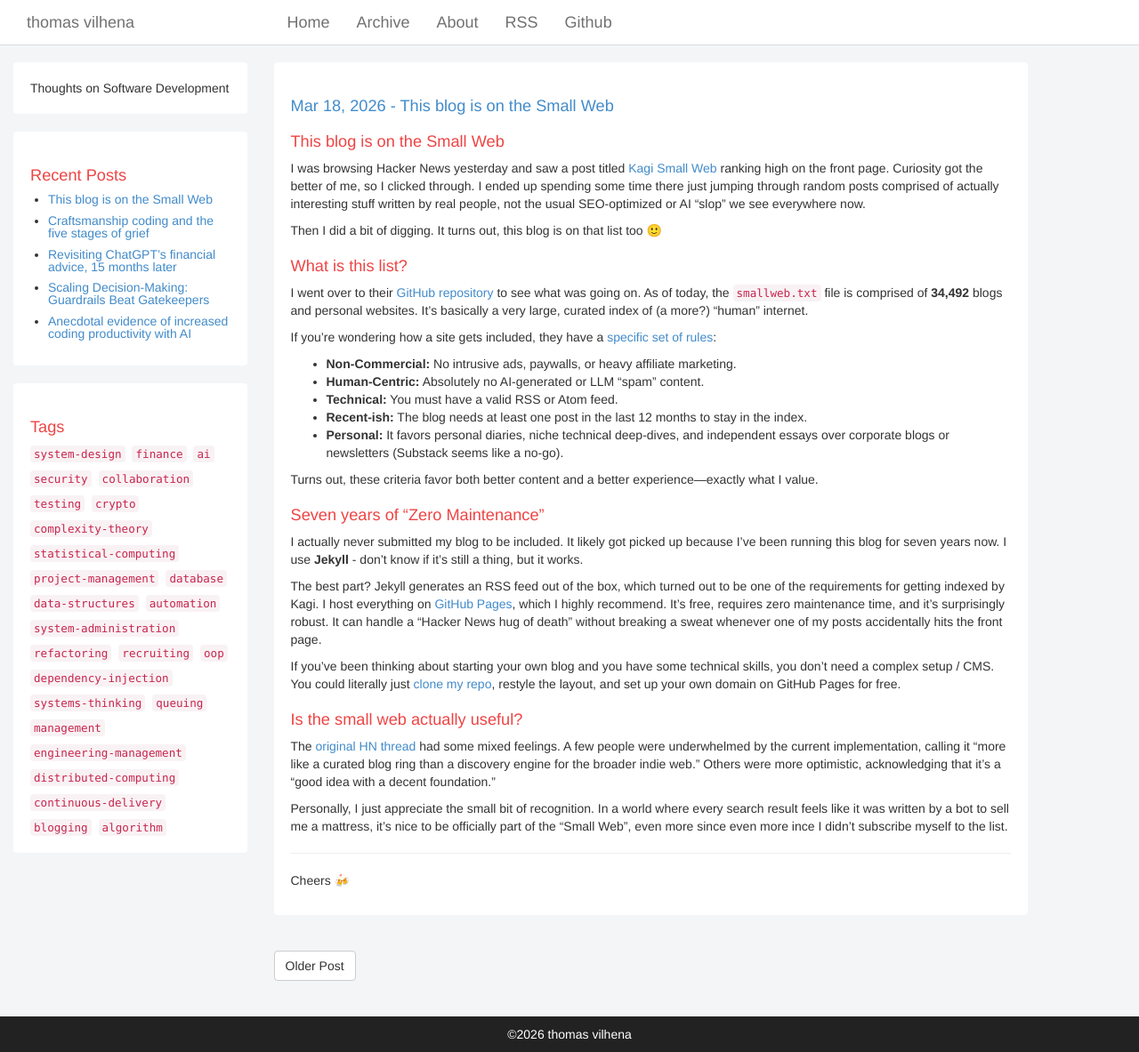
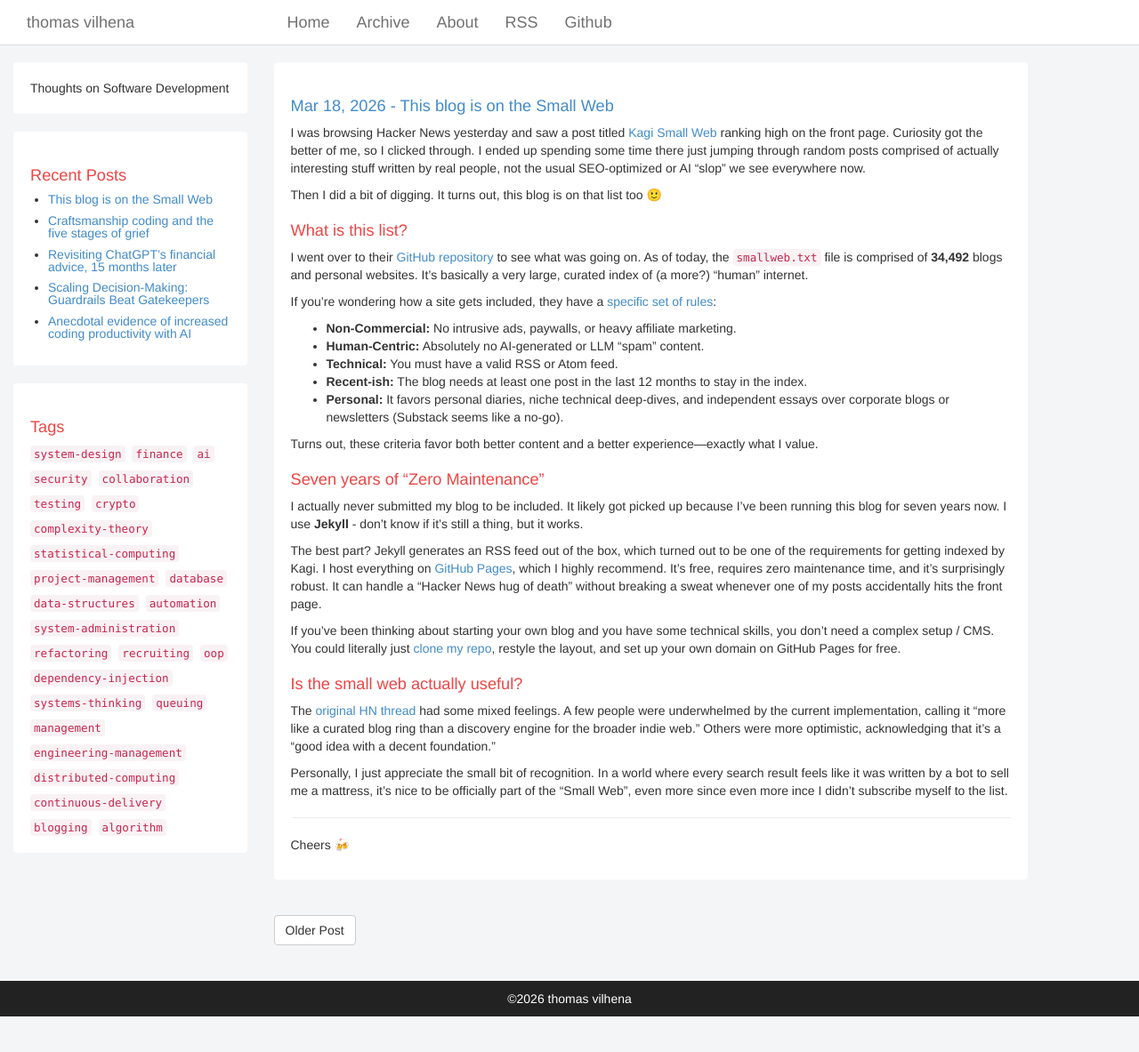
Before and after one commit to TCGV/blog, a Jekyll site: the page built from _posts/2026-03-18-this-blog-is-on-the-small-web.md, in a window 1280 px wide and 1183 px high. Shown: the whole window at 89% size. Built offline with Jekyll 4.4.1, drawn with Linux system fonts in a browser that asks for light colours.

Commit message:
Update 2026-03-18-this-blog-is-on-the-small-web.md

```diff
--- a/_posts/2026-03-18-this-blog-is-on-the-small-web.md
+++ b/_posts/2026-03-18-this-blog-is-on-the-small-web.md
@@ -4,9 +4,6 @@ title: "This blog is on the Small Web"
 date: 2026-03-18 13:00:00 -0300
 tags: ai blogging
 ---
-
-This blog is on the Small Web
-============
 
 I was browsing Hacker News yesterday and saw a post titled [Kagi Small Web](https://news.ycombinator.com/item?id=47410542) ranking high on the front page. Curiosity got the better of me, so I clicked through. I ended up spending some time there just jumping through random posts comprised of actually interesting stuff written by real people, not the usual SEO-optimized or AI "slop" we see everywhere now.
 
```
